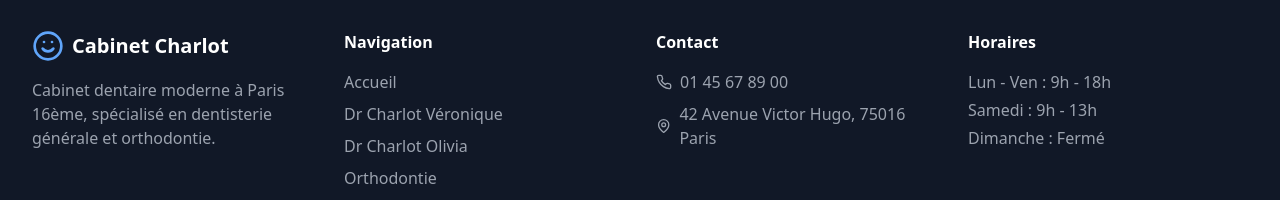
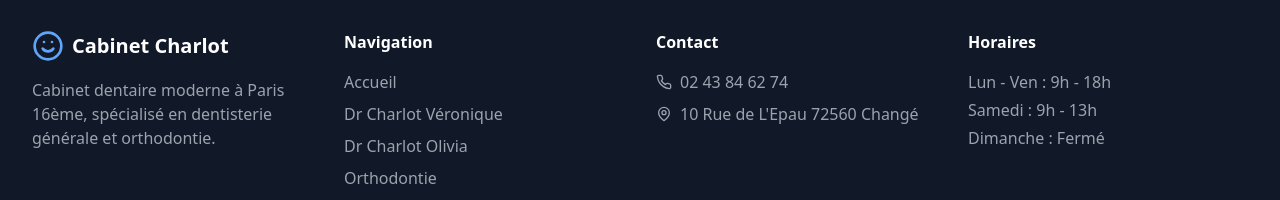
Before and after one commit to noucl-art/cabinetdentaire, a React (Vite) app: page /infos-pratiques in a window 1280 px wide. Shown: the part 3928-4128 px from the top of the page. Built offline with nearby package versions, Linux system fonts and the light colour scheme.

Commit message:
Updated Footer.tsx

```diff
--- a/src/components/Footer.tsx
+++ b/src/components/Footer.tsx
@@ -32,11 +32,11 @@ const Footer = () => {
             <div className="space-y-2 text-gray-400">
               <p className="flex items-center">
                 <Phone className="h-4 w-4 mr-2" />
-                01 45 67 89 00
+                02 43 84 62 74
               </p>
               <p className="flex items-center">
                 <MapPin className="h-4 w-4 mr-2" />
-                42 Avenue Victor Hugo, 75016 Paris
+                10 Rue de L'Epau 72560 Changé
               </p>
             </div>
           </div>
```
